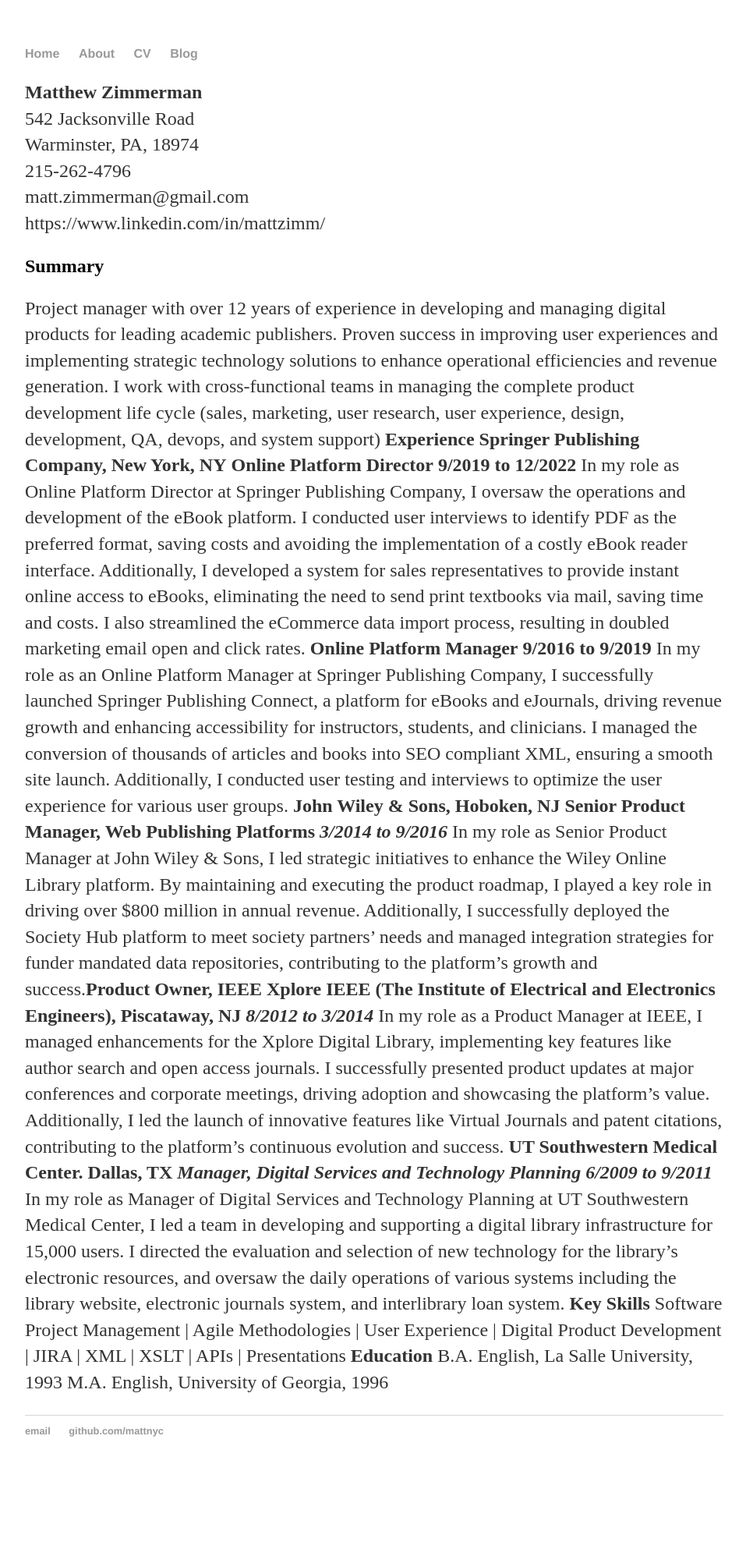
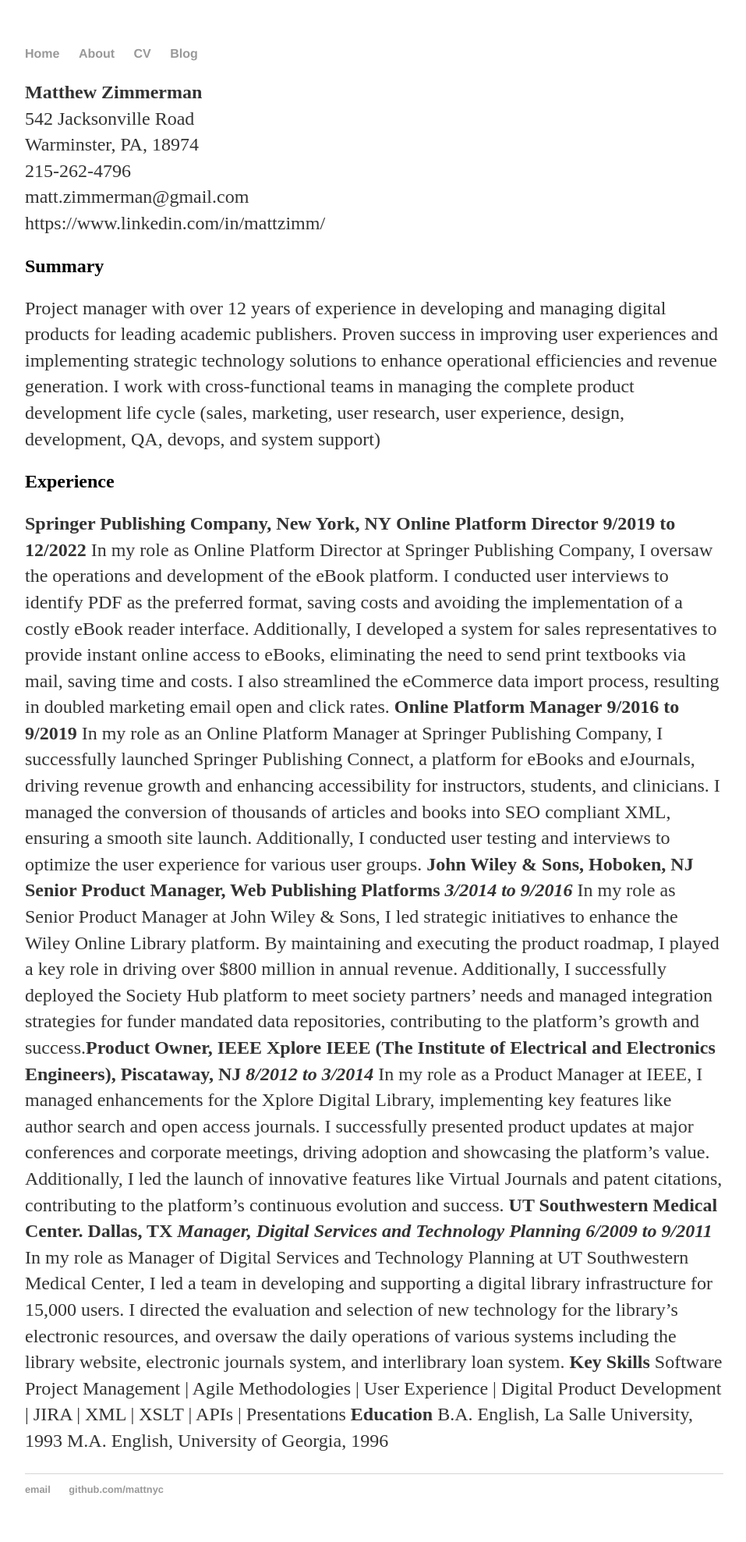
Before and after one commit to mattznyc/mattznyc.github.io, a Jekyll site: the page built from cv/index.md, in a window 1280 px wide. Shown: the whole page at 78% size, without its empty margins (160-1117 px from the left). Built offline with Jekyll 4.4.1, drawn with Linux system fonts in a browser that asks for light colours; before the commit the page ends 1902 px from its top, so only the background shows below that.

```diff
--- a/cv/index.md
+++ b/cv/index.md
@@ -16,7 +16,7 @@ generation.
 I work with cross-functional teams in managing the complete product development life cycle
 (sales, marketing, user research, user experience, design, development, QA, devops, and system
 support)
-**Experience**
+## Experience
 **Springer Publishing Company, New York, NY**
 **Online Platform Director**
 **9/2019 to 12/2022**
```
